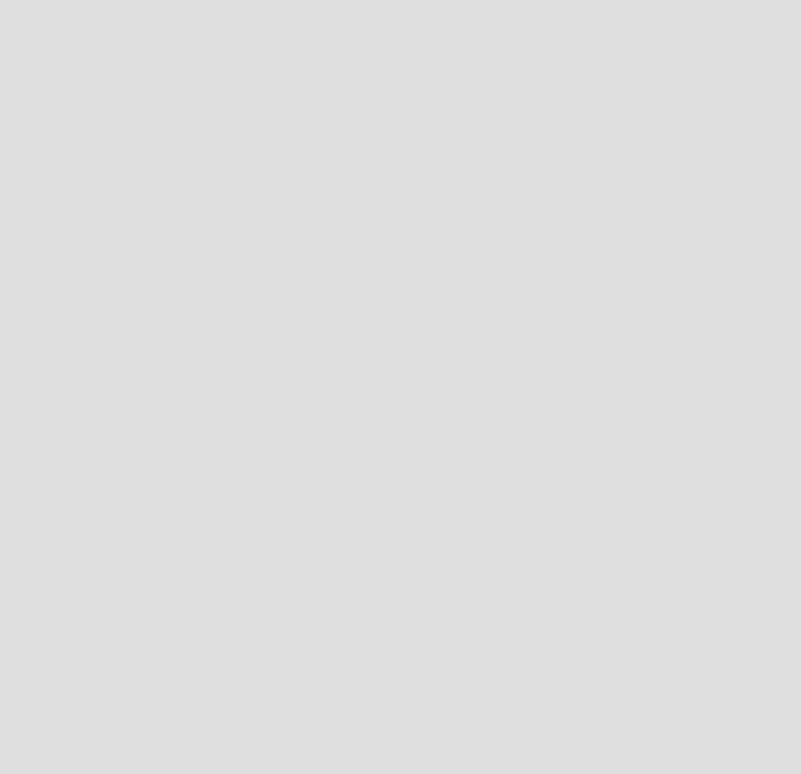
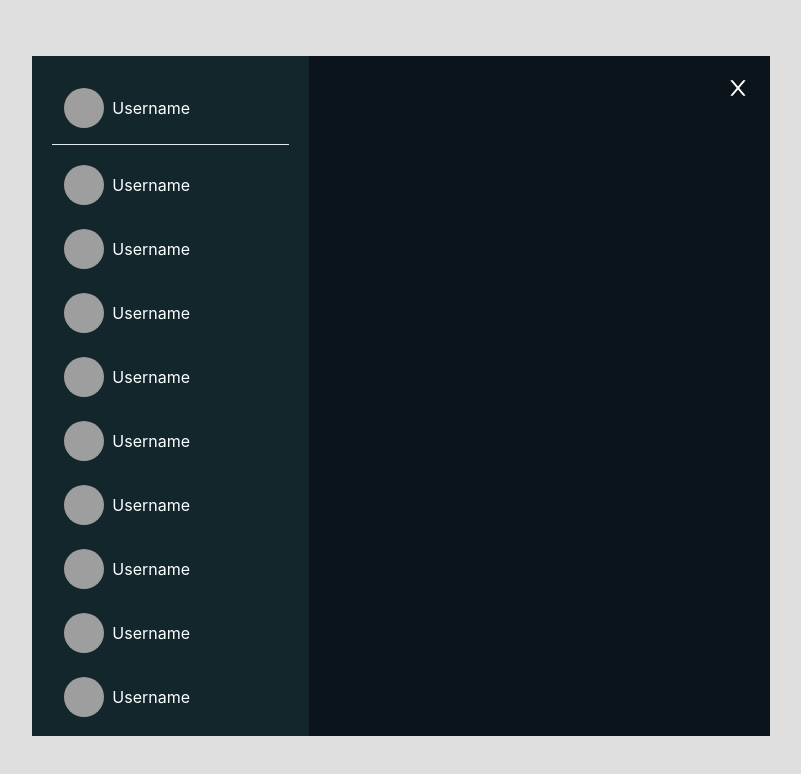
Before and after one commit to neIsonp/chat-app-Spring-react, a React (Create React App) app in the folder frontend/: page /status in a window 1280 px wide. Before the commit this address had no page. Shown: the top 774 px of the page, without its empty margins (239-1040 px from the left). Built offline with nearby package versions, Linux system fonts and the light colour scheme; grey boxes are pictures that could not be loaded.

Commit message:
created a page status

```diff
--- a/frontend/src/App.js
+++ b/frontend/src/App.js
@@ -1,4 +1,5 @@
 import HomePage from "./components/HomePage";
+import Status from "./components/Status/Status";
 import { Route, Routes } from "react-router-dom";
 
 function App() {
@@ -6,6 +7,7 @@ function App() {
     <div>
       <Routes>
         <Route path="/" element={<HomePage />} />
+        <Route path="/status" element={<Status />} />
       </Routes>
     </div>
   );
--- a/frontend/src/components/HomePage.jsx
+++ b/frontend/src/components/HomePage.jsx
@@ -67,7 +67,10 @@ const HomePage = () => {
                   <p>Username</p>
                 </div>
                 <div className="space-x-3 text-2xl flex">
-                  <TbCircleDashed />
+                  <TbCircleDashed
+                    className="cursor-pointer"
+                    onClick={() => navigate("/status")}
+                  />
                   <BiCommentDetail />
                 </div>
               </div>
@@ -101,6 +104,7 @@ const HomePage = () => {
             </div>
           )}
         </div>
+
         {/*default whats up page*/}
         {!currentChat && (
           <div className="w-[70%] flex flex-col items-center justify-center h-full w">
@@ -118,7 +122,6 @@ const HomePage = () => {
             </div>
           </div>
         )}
-
         {/*Message part*/}
 
         {currentChat && (
@@ -151,8 +154,8 @@ const HomePage = () => {
                 ))}
               </div>
             </div>
+
             {/* Footer part */}
-
             <div className="footer bg-[#f0f2f5] absolute bottom-0 w-full py-3 text-2xl">
               <div className="flex justify-between items-center px-5 relative">
                 <BsEmojiSmile className="cursor-pointer" />
--- /dev/null
+++ b/frontend/src/components/Status/Status.jsx
@@ -0,0 +1,43 @@
+import React from "react";
+import StatusUserCard from "./StatusUserCard";
+import { AiOutlineClose } from "react-icons/ai";
+import { useNavigate } from "react-router-dom";
+
+function Status() {
+  const navigate = useNavigate();
+
+  const handleNavigate = () => {
+    navigate(-1);
+  };
+
+  return (
+    <div>
+      <div className="flex items-center justify-center px-[14vw] py-[7vh]">
+        {/*Left section */}
+        <div className="left h-[85vh] bg-[#13262c] lg:w-[30%] w-[50%] px-5">
+          <div className="pt-5 h-[13%] ">
+            <StatusUserCard />
+          </div>
+          <hr />
+          <div className="overflow-y-scroll h-[86%] pt-2 ">
+            {[
+              1, 1, 1, 1, 1, 1, 1, 1, 1, 1, 1, 1, 1, 1, 1, 1, 1, 1, 11, 1, 1, 1,
+              1, 1, 1, 1,
+            ].map((item) => (
+              <StatusUserCard />
+            ))}
+          </div>
+        </div>
+        {/*Right side */}
+        <div className="relative h-[85vh] lg:w[70%] w-[50%] bg-[#0b141a]">
+          <AiOutlineClose
+            className="text-white cursor-pointer absolute top-5 right-5 text-2xl"
+            onClick={handleNavigate}
+          />
+        </div>
+      </div>
+    </div>
+  );
+}
+
+export default Status;
--- /dev/null
+++ b/frontend/src/components/Status/StatusUserCard.jsx
@@ -0,0 +1,30 @@
+import React from "react";
+import { useNavigate } from "react-router-dom";
+
+function StatusUserCard() {
+  const navigate = useNavigate();
+
+  const handleNavigate = () => {
+    navigate("/status/{userId}");
+  };
+
+  return (
+    <div
+      onClick={handleNavigate}
+      className="flex items-center p-3 cursor-pointer"
+    >
+      <div>
+        <img
+          className="h-7 w-7 lg:w-10 lg:h-10 rounded-full"
+          src="https://static.vecteezy.com/system/resources/previews/020/002/571/original/astronaut-graphic-clipart-design-free-png.png"
+          alt=""
+        />
+      </div>
+      <div className="ml-2 text-white ">
+        <p>Username</p>
+      </div>
+    </div>
+  );
+}
+
+export default StatusUserCard;
--- /dev/null
+++ b/frontend/src/components/Status/StatusViewer.jsx
@@ -0,0 +1,7 @@
+import React from "react";
+
+function StatusViewer() {
+  return <div>StatusViewer</div>;
+}
+
+export default StatusViewer;
```
